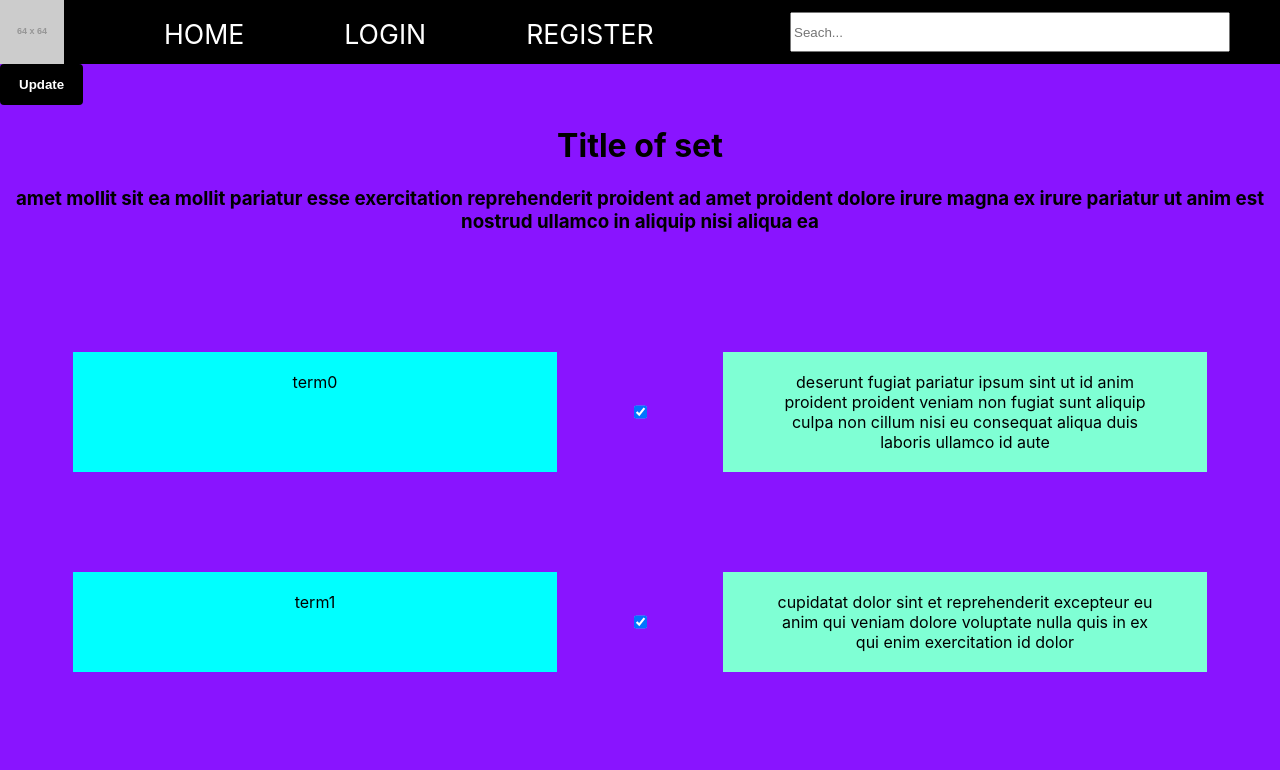
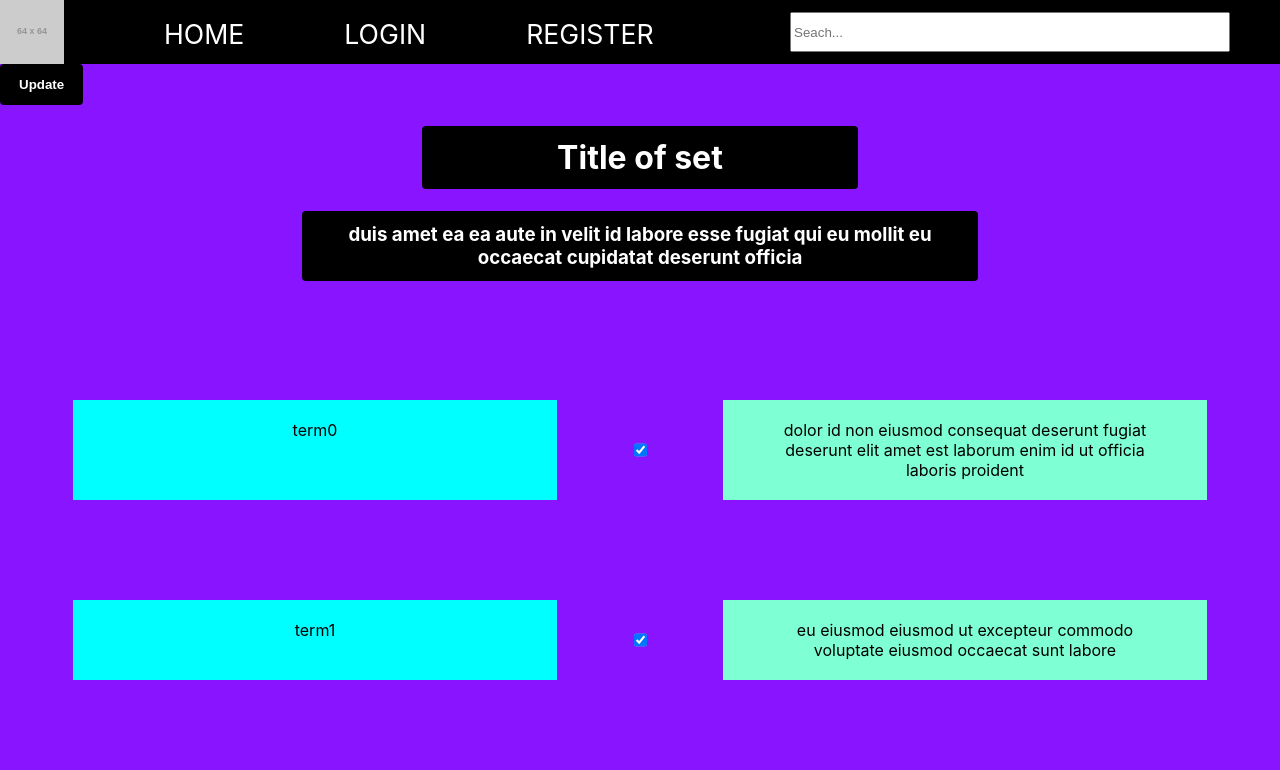
Before and after one commit to Diglettss/Flashcards, a React (Vite) app in the folder flashcards-ui/: page /mySets/1 in a window 1280 px wide. Shown: the top 770 px of the page. Built offline with nearby package versions, Linux system fonts and the light colour scheme.

Commit message:
styling for title and description

```diff
--- a/flashcards-ui/contexts/flashcard.jsx
+++ b/flashcards-ui/contexts/flashcard.jsx
@@ -89,7 +89,7 @@ export const FlashcardContextProvider = ({ children }) => {
         return set;
     };
 
-    const [mySets, setmySets] = useState(randomSet(3));
+    const [mySets, setmySets] = useState(randomSet(Math.floor(Math.random() * 22) + 2));
     console.log(mySets);
 
     //This is to be changeable by the user
--- a/flashcards-ui/src/components/App/App.jsx
+++ b/flashcards-ui/src/components/App/App.jsx
@@ -53,8 +53,8 @@ function App() {
                     <Route path="/" element={<Landing />} />
                     <Route path="/login" element={<LoginPage />} />
                     <Route path="/register" element={<RegistrationPage />} />
+                    <Route path="/create" element={<CreateSetPage />} />
                     <Route path="/mySets" element={<MySetPage />} />
-                    <Route path="/create" element={<CreateSetPage />} />
                     <Route
                         path="/mySets/:setId"
                         element={<FlashcardOverviewPage />}
--- a/flashcards-ui/src/components/CreateSetPage/CreateSetPage.jsx
+++ b/flashcards-ui/src/components/CreateSetPage/CreateSetPage.jsx
@@ -3,13 +3,17 @@ import { useNavigate } from "react-router-dom";
 import { useFlashcardContext } from "../../../contexts/flashcard";
 
 export default function CreateSetPage() {
-    const { isLoggedIn } = useFlashcardContext();
     const navigate = useNavigate();
 
-    useEffect(() => {
-        if (!isLoggedIn) {
-            navigate("/login");
-        }
-    }, [isLoggedIn]);
+    // const { isLoggedIn } = useFlashcardContext();
+
+
+    // useEffect(() => {
+    //     if (!isLoggedIn) {
+    //         navigate("/login");
+    //     }
+    // }, [isLoggedIn]);
+
+
     return <div>CreateSetPage</div>;
 }
--- a/flashcards-ui/src/components/FlashcardOverviewPage/FlashcardOverviewPage.css
+++ b/flashcards-ui/src/components/FlashcardOverviewPage/FlashcardOverviewPage.css
@@ -4,9 +4,24 @@
   top: 64px;
 }
 
-.FlashcardOverviewPage .title,
+.FlashcardOverviewPage .title {
+  margin-left: auto;
+  margin-right: auto;
+  width: 400px;
+}
+
 .FlashcardOverviewPage .description {
+  margin-left: auto;
+  margin-right: auto;
+  width: 50vw;
+}
+
+.FlashcardOverviewPage .title, .FlashcardOverviewPage .description {
   text-align: center;
+  padding: 12px 18px;
+  color: white;
+  border-radius: 4px;
+  background: #000000;
 }
 
 .FlashcardOverviewPage .update-button {
--- a/flashcards-ui/src/components/FlashcardOverviewPage/FlashcardOverviewPage.scss
+++ b/flashcards-ui/src/components/FlashcardOverviewPage/FlashcardOverviewPage.scss
@@ -2,10 +2,26 @@
     background-color:rgb(137, 20, 255);
     position: relative;
     top: 64px;
-    .title,
-    .description {
+
+    .title {
+        margin-left: auto;
+        margin-right: auto;
+        width: 400px;
+    }
+    .description{
+        margin-left: auto;
+        margin-right: auto;
+        width: 50vw;
+    }
+
+    .title, .description{
         text-align: center;
+        padding: 12px 18px;
+        color: white;
+        border-radius: 4px;
+        background: #000000;
     }
+
     .update-button{
         z-index: 9;
         // height: 50vh;
```
Also changed, not shown: 1 other file (tests, documents, lock files or other folders).
